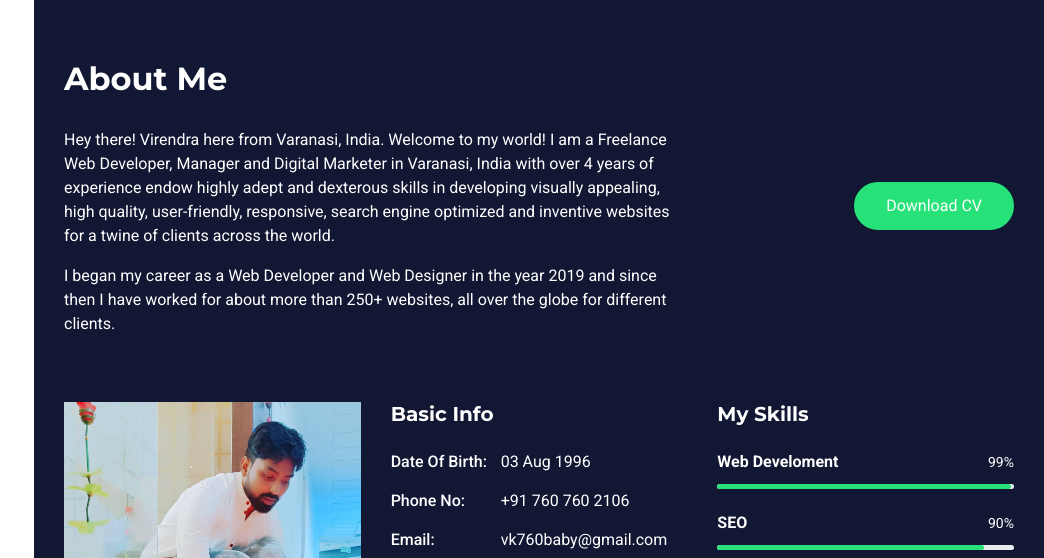
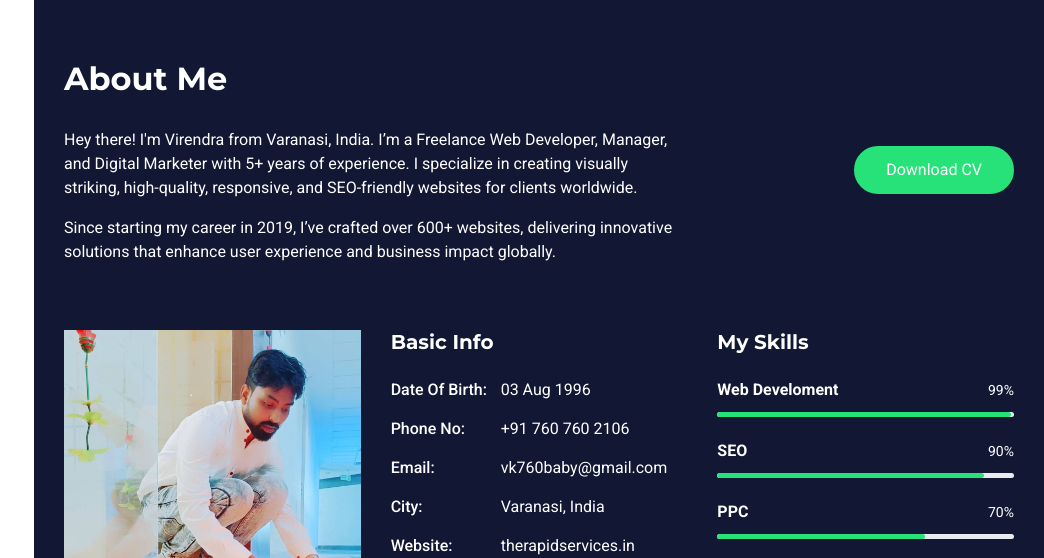
Before and after one commit to Vinu-pihu/my-resume, a plain HTML site: page index.html in a window 1280 px wide. Shown: the part 840-1398 px from the top of the page, without its empty margins (236-1280 px from the left). Drawn offline with Linux system fonts and the light colour scheme; files whose address does not match are found by name.

Commit message:
index.html
bug fix

```diff
--- a/index.html
+++ b/index.html
@@ -235,8 +235,8 @@ document.onkeydown = function(e) {
             	<div class="heading_s1 heading_light">
                       <h2>About Me</h2>
                     </div>
-                    <p class="text-white">Hey there! Virendra here from Varanasi, India. Welcome to my world! I am a Freelance Web Developer, Manager and Digital Marketer in Varanasi, India with over 4 years of experience endow highly adept and dexterous skills in developing visually appealing, high quality, user-friendly, responsive, search engine optimized and inventive websites for a twine of clients across the world.</p>
-                    <p class="text-white">I began my career as a Web Developer and Web Designer in the year 2019 and since then I have worked for about more than 250+ websites, all over the globe for different clients.</p>
+                    <p class="text-white">Hey there! I'm Virendra from Varanasi, India. I’m a Freelance Web Developer, Manager, and Digital Marketer with 5+ years of experience. I specialize in creating visually striking, high-quality, responsive, and SEO-friendly websites for clients worldwide.</p>
+                    <p class="text-white">Since starting my career in 2019, I’ve crafted over 600+ websites, delivering innovative solutions that enhance user experience and business impact globally.</p>
             </div>
             <div class="col-md-4">
             	<div class="text-md-right">
```
